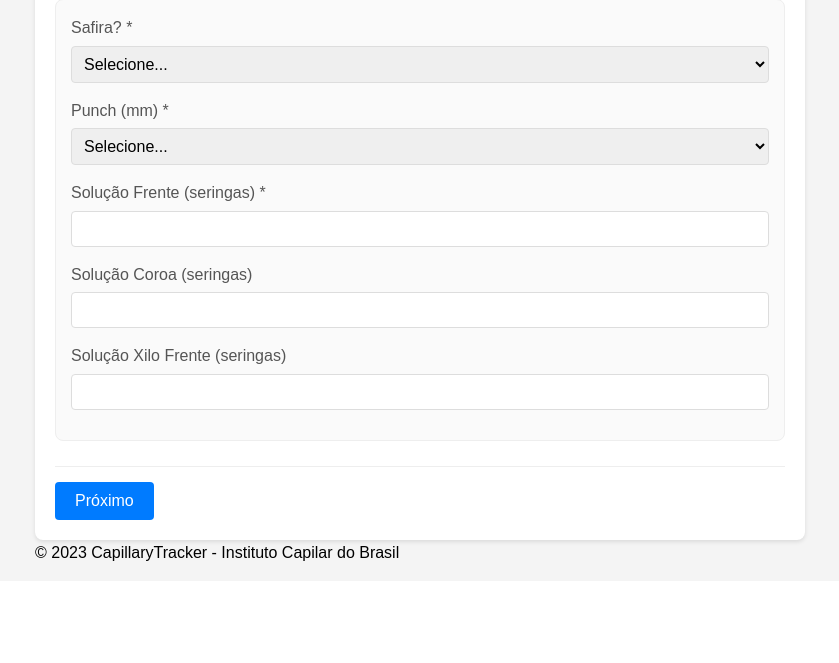
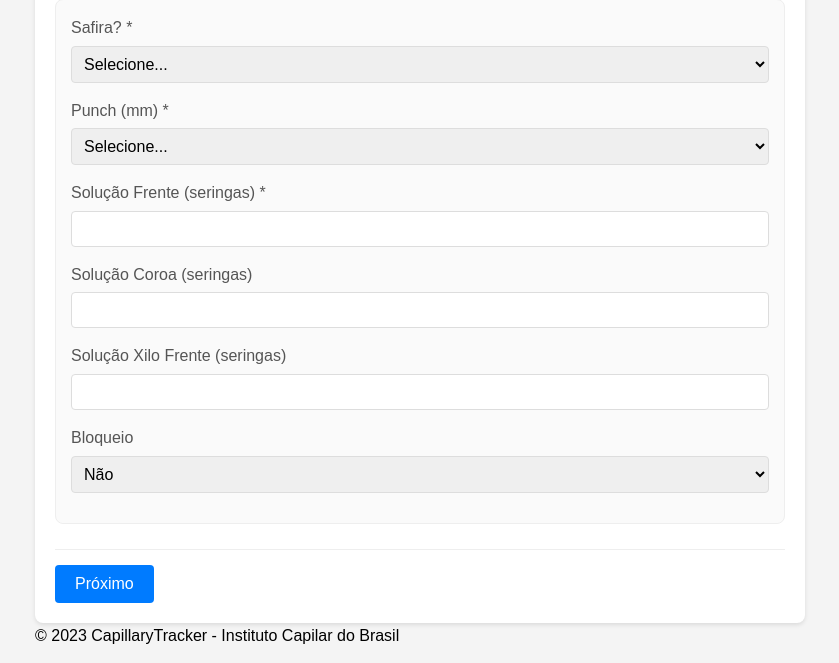
Before and after one commit to tubasile-alt/CapillaryTracker, a Flask app: page /novo_cadastro in a window 1280 px wide. Shown: the part 2018-2681 px from the top of the page, without its empty margins (220-1059 px from the left). Before the commit the page ends 2579 px from the top, so only its background shows below. Run offline with Flask 3, Linux system fonts and the light colour scheme.

Commit message:
Assistant checkpoint: Adicionado campo de Bloqueio aos procedimentos
Assistant generated file changes:
- templates/form.html: Adicionar campo de Bloqueio na seção de Procedimentos e Ferramentas, Adicionar JavaScript para controlar o campo de Bloqueio, Adicionar lógica para salvar dados de bloqueio no formulário

---

User prompt:

Em procedimento s e ferramentas incluir janela bloqueio , o padrão será não  é terá mais 2 opções xilo sem vaso e xilo com vaso , na escolha de umas das opções diferente da não abre um espaço para ser preenchida quantas seringas foram usadas

Replit-Commit-Author: Assistant
Replit-Commit-Session-Id: 1490a0f6-8508-4e0b-bb99-2e4e18dc193e

```diff
--- a/templates/form.html
+++ b/templates/form.html
@@ -143,6 +143,28 @@
                         {% endif %}
                     </div>
                 {% endfor %}
+
+                <!-- Campo de Bloqueio -->
+                <div class="form-group">
+                    <label for="bloqueio">Bloqueio</label>
+                    <select name="bloqueio" id="bloqueio" onchange="toggleBloqueioSeringas(this.value)">
+                        <option value="Não" selected>Não</option>
+                        <option value="Xilo sem vaso">Xilo sem vaso</option>
+                        <option value="Xilo com vaso">Xilo com vaso</option>
+                    </select>
+                </div>
+
+                <!-- Campo de seringas do bloqueio (inicialmente oculto) -->
+                <div id="bloqueio_seringas_container" class="form-group" style="display: none;">
+                    <label for="bloqueio_seringas">Quantidade de seringas</label>
+                    <input type="number" name="bloqueio_seringas" id="bloqueio_seringas" min="0" step="1">
+                </div>
+
+                <!-- Campo de comentários do bloqueio (inicialmente oculto) -->
+                <div id="bloqueio_comentarios_container" class="form-group" style="display: none;">
+                    <label for="bloqueio_comentarios">Comentários sobre o bloqueio</label>
+                    <textarea name="bloqueio_comentarios" id="bloqueio_comentarios" rows="2"></textarea>
+                </div>
             </div>
 
             <!-- Botões de navegação da página 1 -->
@@ -657,6 +679,27 @@
             document.getElementById('cirurgia-form').appendChild(hiddenInput);
         }
 
+        // Adicionar dados de bloqueio
+        const bloqueioSelect = document.getElementById('bloqueio');
+        const bloqueioValue = bloqueioSelect.value;
+
+        let bloqueioData = {
+            tipo: bloqueioValue,
+            seringas: '',
+            comentarios: ''
+        };
+
+        if (bloqueioValue !== 'Não') {
+            bloqueioData.seringas = document.getElementById('bloqueio_seringas').value;
+            bloqueioData.comentarios = document.getElementById('bloqueio_comentarios').value;
+        }
+
+        const bloqueioInput = document.createElement('input');
+        bloqueioInput.type = 'hidden';
+        bloqueioInput.name = 'bloqueio_data';
+        bloqueioInput.value = JSON.stringify(bloqueioData);
+        document.getElementById('cirurgia-form').appendChild(bloqueioInput);
+
         // Prepara os dados de Body Hair, se aplicável
         if (document.getElementById('body-hair-check').checked) {
             const bodyHairSources = ['barba', 'peitoral', 'abdome', 'dorso'];
@@ -858,5 +901,21 @@
 
         tempoCirurgiaInput.value = currentTime;
     }
+
+    // Função para mostrar/ocultar campo de seringas do bloqueio
+    function toggleBloqueioSeringas(value) {
+        const seringasContainer = document.getElementById('bloqueio_seringas_container');
+        const comentariosContainer = document.getElementById('bloqueio_comentarios_container');
+
+        if (value === "Não") {
+            seringasContainer.style.display = 'none';
+            comentariosContainer.style.display = 'none';
+            document.getElementById('bloqueio_seringas').value = '';
+            document.getElementById('bloqueio_comentarios').value = '';
+        } else {
+            seringasContainer.style.display = 'block';
+            comentariosContainer.style.display = 'block';
+        }
+    }
 </script>
 {% endblock %}
```
